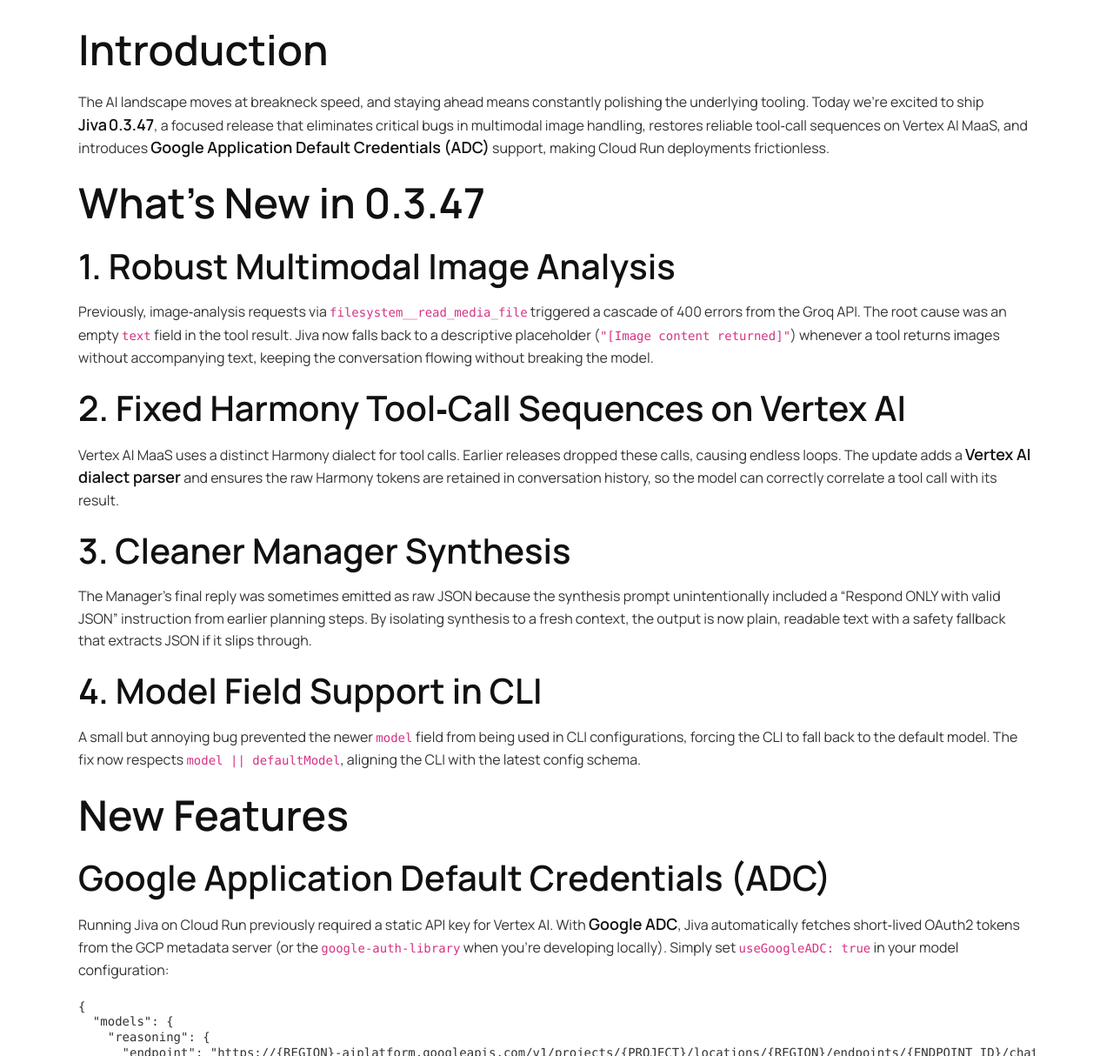
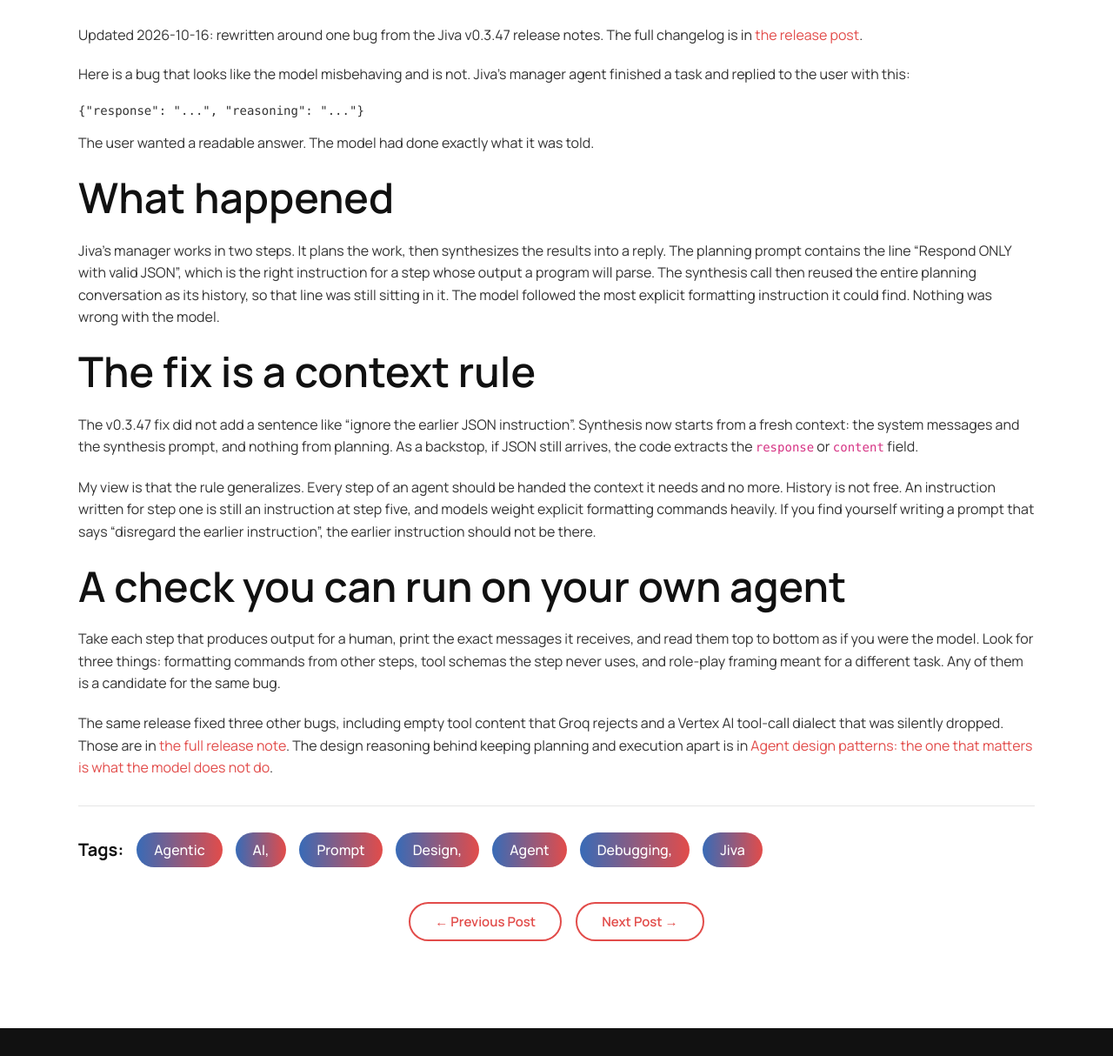
Before and after one commit to gritsa/www-gritsa.github.io, a Jekyll site: the page built from _posts/2026-05-19-jiva-v0-3-47-multimodal-fixes-and-vertex-ai-enhancements.md, in a window 1280 px wide and 1400 px high, scrolled down 1171 px. Shown: the part 186-1400 px from the top of the window at 87% size. Built offline with Jekyll 4.4.1, drawn with Linux system fonts in a browser that asks for light colours; some of the changed text lies outside the part shown.

Commit message:
Rewrite the two Jiva v0.3.47 posts in place from the release notes (full note, plus one on context leakage)

````diff
--- a/_posts/2026-05-19-jiva-v0-3-47-multimodal-fixes-and-vertex-ai-enhancements.md
+++ b/_posts/2026-05-19-jiva-v0-3-47-multimodal-fixes-and-vertex-ai-enhancements.md
@@ -1,78 +1,38 @@
 ---
 layout: post
-title: "Jiva v0.3.47: Multimodal Fixes and Vertex AI Enhancements"
+title: "An old instruction in your agent's history will be obeyed later"
 date: 2026-05-19 00:00:00 +0000
 author: "Gritsa"
 categories: "AI Technology"
-tags: "agentic AI, multimodal, Vertex AI, Google ADC, Jiva"
-excerpt: "Jiva 0.3.47 resolves multimodal image bugs, fixes Harmony tool calls on Vertex AI, and adds Google ADC support for seamless Cloud Run deployments."
-description: "Discover how Jiva 0.3.47 resolves multimodal image bugs, fixes Harmony tool calls on Vertex AI, and adds Google ADC support for seamless Cloud Run deployments."
-keywords: "Jiva 0.3.47, multimodal AI, Vertex AI, Google ADC, autonomous agents, LLM orchestration"
+tags: "agentic AI, prompt design, agent debugging, Jiva"
+excerpt: "Jiva's final answers came back as raw JSON because a planning instruction was still in the conversation. The fix is a rule about context, not a better prompt."
+description: "Why an agent's final answer came back as raw JSON: a Respond ONLY with valid JSON instruction from the planning step stayed in history. How Jiva v0.3.47 fixed it."
+keywords: "agent final answer JSON, agent context management, planning and synthesis, Jiva, agent debugging"
 featured_image: "/assets/img/posts/2026-05-19-jiva-v0-3-47-multimodal-fixes-and-vertex-ai-enhancements.png"
 ---
 
-## Introduction
+Updated 2026-10-16: rewritten around one bug from the Jiva v0.3.47 release notes. The full changelog is in [the release post](/blog/2026/05/31/jiva-v0-3-47-multimodal-fixes-and-vertex-ai-enhancements/).
 
-The AI landscape moves at breakneck speed, and staying ahead means constantly polishing the underlying tooling. Today we’re excited to ship **Jiva 0.3.47**, a focused release that eliminates critical bugs in multimodal image handling, restores reliable tool‑call sequences on Vertex AI MaaS, and introduces **Google Application Default Credentials (ADC)** support, making Cloud Run deployments frictionless.
-
-## What’s New in 0.3.47
-
-### 1. Robust Multimodal Image Analysis
-
-Previously, image‑analysis requests via `filesystem__read_media_file` triggered a cascade of 400 errors from the Groq API. The root cause was an empty `text` field in the tool result. Jiva now falls back to a descriptive placeholder (`"[Image content returned]"`) whenever a tool returns images without accompanying text, keeping the conversation flowing without breaking the model.
-
-### 2. Fixed Harmony Tool‑Call Sequences on Vertex AI
-
-Vertex AI MaaS uses a distinct Harmony dialect for tool calls. Earlier releases dropped these calls, causing endless loops. The update adds a **Vertex AI dialect parser** and ensures the raw Harmony tokens are retained in conversation history, so the model can correctly correlate a tool call with its result.
-
-### 3. Cleaner Manager Synthesis
-
-The Manager’s final reply was sometimes emitted as raw JSON because the synthesis prompt unintentionally included a “Respond ONLY with valid JSON” instruction from earlier planning steps. By isolating synthesis to a fresh context, the output is now plain, readable text with a safety fallback that extracts JSON if it slips through.
-
-### 4. Model Field Support in CLI
-
-A small but annoying bug prevented the newer `model` field from being used in CLI configurations, forcing the CLI to fall back to the default model. The fix now respects `model || defaultModel`, aligning the CLI with the latest config schema.
-
-## New Features
-
-### Google Application Default Credentials (ADC)
-
-Running Jiva on Cloud Run previously required a static API key for Vertex AI. With **Google ADC**, Jiva automatically fetches short‑lived OAuth2 tokens from the GCP metadata server (or the `google-auth-library` when you’re developing locally). Simply set `useGoogleADC: true` in your model configuration:
+Here is a bug that looks like the model misbehaving and is not. Jiva's manager agent finished a task and replied to the user with this:
 
 ```json
-{
-  "models": {
-    "reasoning": {
-      "endpoint": "https://{REGION}-aiplatform.googleapis.com/v1/projects/{PROJECT}/locations/{REGION}/endpoints/{ENDPOINT_ID}/chat/completions",
-      "useGoogleADC": true,
-      "useHarmonyFormat": true,
-      "model": "gpt-oss-120b-maas"
-    }
-  }
-}
+{"response": "...", "reasoning": "..."}
 ```
 
-No more hard‑coded keys, and token caching keeps the overhead to a single metadata call per hour.
+The user wanted a readable answer. The model had done exactly what it was told.
 
-### Increased Sub‑Agent Iteration Limit
+## What happened
 
-Tasks that need back‑and‑forth tool usage (e.g., multi‑file edits, research loops) now benefit from a higher default `maxIterations` (20 instead of 10). This reduces premature termination for complex workflows.
+Jiva's manager works in two steps. It plans the work, then synthesizes the results into a reply. The planning prompt contains the line "Respond ONLY with valid JSON", which is the right instruction for a step whose output a program will parse. The synthesis call then reused the entire planning conversation as its history, so that line was still sitting in it. The model followed the most explicit formatting instruction it could find. Nothing was wrong with the model.
 
-## Impact for Developers
+## The fix is a context rule
 
-- **Reliability:** Image‑analysis and tool‑call bugs are gone, so production pipelines that rely on multimodal inputs can run without manual workarounds.
-- **Security:** ADC eliminates the need to store long‑lived API keys in environment variables, aligning with best‑practice secret management.
-- **Developer Experience:** The CLI now respects the modern `model` field, and the higher iteration ceiling means fewer “max‑iterations reached” errors during debugging.
+The v0.3.47 fix did not add a sentence like "ignore the earlier JSON instruction". Synthesis now starts from a fresh context: the system messages and the synthesis prompt, and nothing from planning. As a backstop, if JSON still arrives, the code extracts the `response` or `content` field.
 
-## Conclusion
+My view is that the rule generalizes. Every step of an agent should be handed the context it needs and no more. History is not free. An instruction written for step one is still an instruction at step five, and models weight explicit formatting commands heavily. If you find yourself writing a prompt that says "disregard the earlier instruction", the earlier instruction should not be there.
 
-Jiva 0.3.47 is a concise but powerful update that tightens the core engine, adds essential cloud‑native credentials support, and expands the capabilities of autonomous agents. Whether you’re orchestrating multimodal workflows or scaling on Cloud Run, this release gives you the stability and security you need to ship AI‑driven products faster.
+## A check you can run on your own agent
 
-Explore the full release notes on GitHub and try it out today:
+Take each step that produces output for a human, print the exact messages it receives, and read them top to bottom as if you were the model. Look for three things: formatting commands from other steps, tool schemas the step never uses, and role-play framing meant for a different task. Any of them is a candidate for the same bug.
 
-- [Jiva GitHub repository](https://github.com/KarmaloopAI/Jiva)
-- [Documentation & guides](https://www.gritsa.com)
-
----
-
-*Stay tuned for more advances in agentic AI. Follow us at [Gritsa Technologies](/) to keep up with the latest. Interested in deploying [autonomous AI agents](/services/ai-agents/) for your business? [Get in touch](/contact/).*
+The same release fixed three other bugs, including empty tool content that Groq rejects and a Vertex AI tool-call dialect that was silently dropped. Those are in [the full release note](/blog/2026/05/31/jiva-v0-3-47-multimodal-fixes-and-vertex-ai-enhancements/). The design reasoning behind keeping planning and execution apart is in [Agent design patterns: the one that matters is what the model does not do](/blog/2026/05/26/agentic-ai-design-patterns-2026-architecting-autonomous-systems/).
--- a/_posts/2026-05-31-jiva-v0-3-47-multimodal-fixes-and-vertex-ai-enhancements.md
+++ b/_posts/2026-05-31-jiva-v0-3-47-multimodal-fixes-and-vertex-ai-enhancements.md
@@ -5,35 +5,30 @@ date: 2026-05-31 06:31:35 +0000
 author: "Gritsa"
 categories: "AI Technology"
 tags: "agentic AI, autonomous agents, Jiva"
-excerpt: "New Jiva release resolves multimodal bugs, adds Google ADC support, and boosts sub‑agent iteration limits."
-description: "Jiva v0.3.47 delivers critical multimodal image handling fixes, Harmony tool‑call support for Vertex AI, Google Application Default Credentials, and higher sub‑agent iteration limits for production AI teams."
+excerpt: "Jiva v0.3.47 fixes four bugs that broke image analysis, tool calls on Vertex AI and the final answer format, and adds Google Application Default Credentials."
+description: "What changed in Jiva v0.3.47: the Groq empty-content error on image tools, Vertex AI tool-call parsing, JSON leaking into the final answer, a CLI model field bug, Google ADC and a higher sub-agent iteration limit."
 keywords: "Jiva, autonomous agents, multimodal AI, Vertex AI, Google ADC, open-source AI"
 featured_image: "/assets/img/posts/2026-05-31-jiva-v0-3-47-multimodal-fixes-and-vertex-ai-enhancements.png"
 ---
 
-## Introduction
+Updated 2026-10-16: rewritten from the v0.3.47 release notes. The original post repeated the changelog with marketing language.
 
-The AI landscape moves fast, and production‑grade autonomous agents need rock‑solid reliability. Today we’re excited to announce **Jiva v0.3.47**, a focused release that squashes long‑standing multimodal bugs, brings full Harmony tool‑call compatibility to Vertex AI, adds seamless Google Application Default Credentials (ADC) support, and raises the sub‑agent iteration ceiling. For teams building scalable, multi‑tenant AI services, these upgrades translate directly into fewer failures, smoother deployments, and faster iteration cycles.
+Jiva v0.3.47 was released on May 19, 2026. It is mostly bug fixes, and three of the four fixes share a cause: one part of the system handed the model something it was not meant to see, or took something away that it needed. The release also adds one feature that matters if you run on Google Cloud, which is Application Default Credentials.
 
-## What’s New in v0.3.47
+## The four fixes
 
-### 1. Multimodal Image Handling Fix
+**1. Image tools failed with a 400 from Groq.** Tools such as `filesystem__read_media_file` return an empty text body plus the image bytes. The worker stored that empty string as the tool message, and Groq rejects any message with no content (`String should have at least 1 character`). The worker retried up to 20 times and failed each time. Now, when a tool returns images with no text, the content falls back to `[Image content returned]`, and the image still reaches the multimodal model through the same path as before.
 
-Previously, requesting an image analysis via `filesystem__read_media_file` would trigger a cascade of `400` errors from Groq because the tool returned an empty text payload. The worker stored an empty string as the tool’s content, violating Groq’s requirement that every message contain at least one character.
+**2. The final answer came back as raw JSON.** The manager's synthesis step reused the whole planning conversation, and that history contained the instruction "Respond ONLY with valid JSON" from the planning phase. The model obeyed it. Synthesis now starts from a fresh context made of the system messages and the synthesis prompt only. If the model still returns JSON, the code pulls out the `response` or `content` field.
 
-**Fix:** The worker now falls back to a placeholder text (`[Image content returned]`) when a tool returns images without accompanying text, while still passing the raw image bytes to the multimodal model. This eliminates the error loop and restores reliable image‑based reasoning.
+**3. Tool calls broke from the second turn on Vertex AI.** Two causes. First, the worker stored the cleaned assistant message (Harmony tokens stripped) in history, but Harmony models need to see their own markers such as `<|call|>` and `<|channel|>` to connect a call to its result. History now keeps the raw content. Second, Vertex AI MaaS uses a different dialect (`<|channel|>commentary to=TOOL_NAME <|constrain|>json<|message|>JSON_ARGS<|call|>`) that was not parsed, so its tool calls were silently dropped. A new parser in `src/models/harmony.ts` handles it and strips the `functions.` prefix so names match the registered tool.
 
-### 2. Harmony Tool‑Call Sequences on Vertex AI
+**4. The `model` config field was ignored in the CLI.** An entry using `model` instead of `defaultModel` passed `undefined` to the client, which fell back to its default model. The CLI now uses `model || defaultModel`.
 
-Vertex AI MaaS emits tool calls in a distinct Harmony dialect (`<|channel|>commentary to=TOOL_NAME <|constrain|>json<|message|>JSON_ARGS<|call|>`). Earlier versions could not parse this format, causing tool calls to be dropped after the first turn.
+## Google Application Default Credentials
 
-**Fix:** Added a `vertexChannelRegex` parser in `src/models/harmony.ts` that normalises the Vertex AI dialect to the standard Harmony token set. The worker now stores the raw Harmony content in history, preserving the call‑return chain across multiple turns.
+A new module, `src/models/google-adc.ts`, fetches short-lived OAuth2 tokens so a Vertex AI MaaS deployment on Cloud Run no longer needs a static API key. It tries the GCP metadata server first, by IP address because musl libc (the node:20-alpine image) cannot resolve `metadata.google.internal`, and falls back to `google-auth-library` for local development. Tokens are cached and refreshed five minutes before expiry. Turn it on in the model entry:
 
-### 3. Google Application Default Credentials (ADC)
-
-Deploying Jiva on Google Cloud Run or GKE previously required a static API key. The new `src/models/google-adc.ts` module automatically fetches short‑lived OAuth2 tokens from the metadata server, with a fallback to the `google-auth-library` for local development.
-
-**Configuration:**
 ```json
 {
   "models": {
@@ -46,18 +41,12 @@ Deploying Jiva on Google Cloud Run or GKE previously required a static API key.
   }
 }
 ```
-When `useGoogleADC` is true, the `apiKey` field becomes optional, simplifying CI/CD pipelines and improving security.
 
-### 4. Sub‑agent Iteration Limit Increased
+With `useGoogleADC` on, `apiKey` is optional.
 
-The default `maxIterations` for sub‑agents spawned via `AgentSpawner` has been raised from 10 to 20. This change benefits workflows that require deeper tool‑use loops, such as multi‑file refactors or extensive research tasks, without hitting the previous iteration ceiling.
+## One more change
 
-## Why It Matters for Teams
-
-- **Reliability:** Multimodal bugs are a common source of silent failures in production agents. The fix ensures image‑based reasoning works out‑of‑the‑box.
-- **Enterprise Compatibility:** Harmony support on Vertex AI opens the door for large‑scale deployments on Google’s managed AI platform, leveraging existing IAM and VPC setups.
-- **Security & Ops:** ADC removes the need to embed long‑lived API keys, aligning with zero‑trust best practices.
-- **Scalability:** Higher iteration limits let agents perform more complex, multi‑step tasks without manual intervention.
+The default `maxIterations` for sub-agents started through `AgentSpawner` went from 10 to 20, so longer tool-use loops such as multi-file edits no longer stop at the old limit.
 
 ## Upgrade
 
@@ -65,10 +54,6 @@ The default `maxIterations` for sub‑agents spawned via `AgentSpawner` has been
 npm install -g jiva-core@0.3.47
 ```
 
-All existing configurations remain compatible; simply add `useGoogleADC: true` where you want token‑based authentication.
+The release notes list no breaking changes. Existing configs keep working. The source is on [GitHub](https://github.com/KarmaloopAI/Jiva).
 
----
-
-*Ready to put these improvements to work? Explore the full release notes on GitHub and start building more resilient autonomous agents with **[Jiva](https://github.com/KarmaloopAI/Jiva)**.*
-
-*For more insights on agentic AI and production‑ready solutions, visit **[Gritsa Technologies](https://www.gritsa.com)**.*
+The second fix has its own short write-up: [why a planning instruction can leak into the final answer](/blog/2026/05/19/jiva-v0-3-47-multimodal-fixes-and-vertex-ai-enhancements/). For how Jiva separates planning from execution, see [Agent design patterns: the one that matters is what the model does not do](/blog/2026/05/26/agentic-ai-design-patterns-2026-architecting-autonomous-systems/).
````
